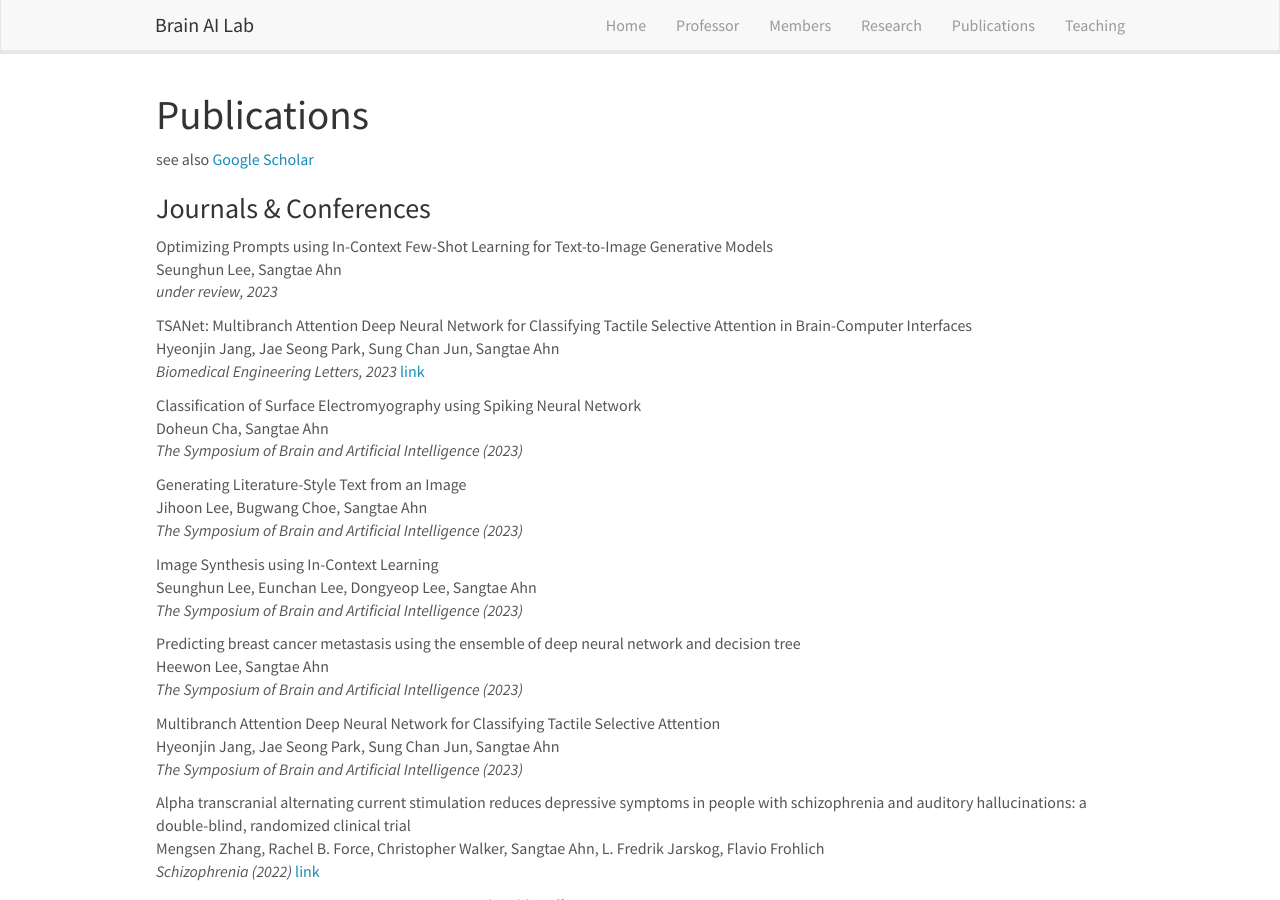
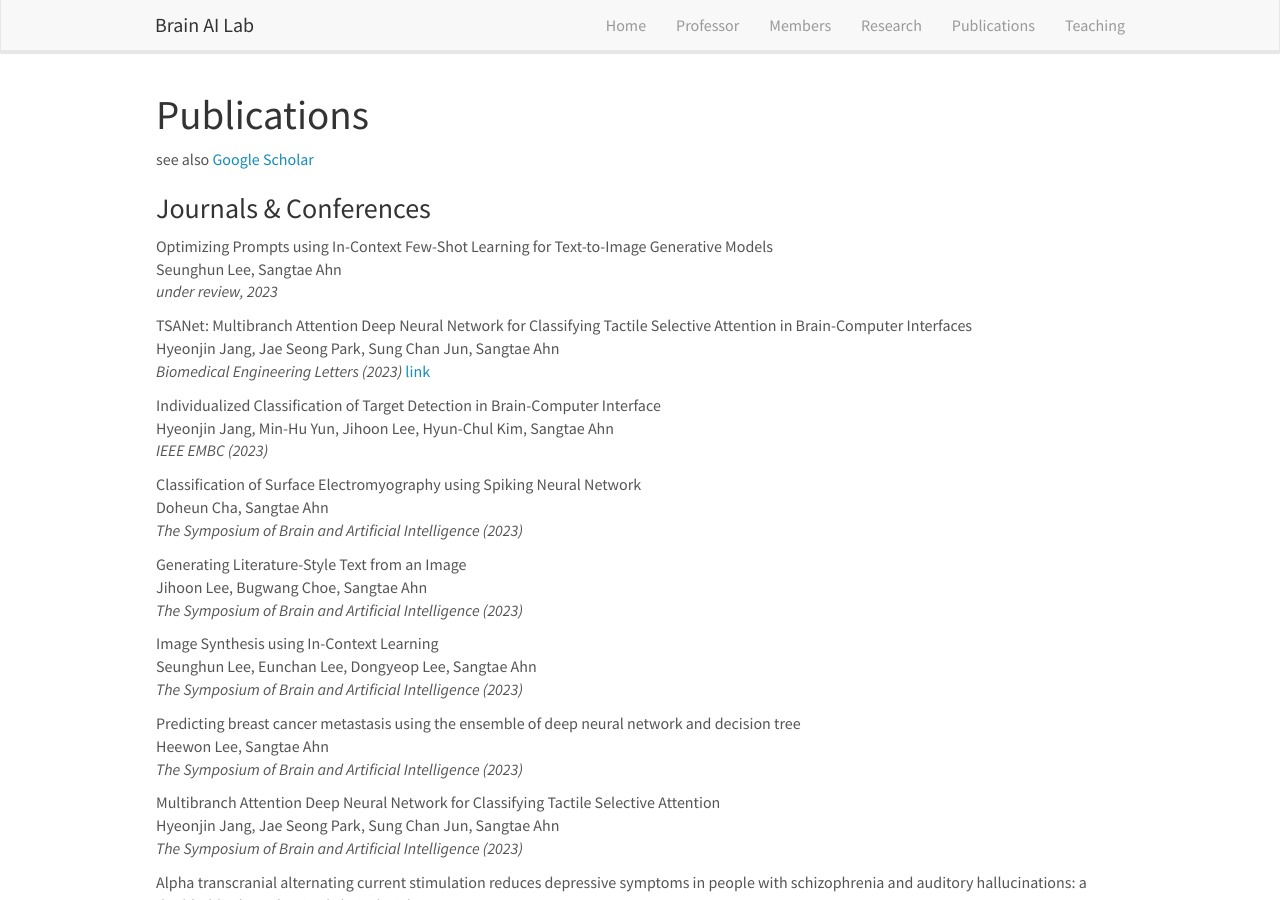
Before and after one commit to KNU-BrainAI/knu-brainai.github.io, a Jekyll site: the page built from _pages/publications.md, in a window 1280 px wide and 900 px high. Built offline with Jekyll 4.4.1, drawn with Linux system fonts in a browser that asks for light colours; nearby versions of some CDN libraries.

Commit message:
Update publist.yml

```diff
--- a/_data/publist.yml
+++ b/_data/publist.yml
@@ -4,10 +4,14 @@
 
 - title: "TSANet: Multibranch Attention Deep Neural Network for Classifying Tactile Selective Attention in Brain-Computer Interfaces"
   authors: Hyeonjin Jang, Jae Seong Park, Sung Chan Jun, Sangtae Ahn
-  journal: Biomedical Engineering Letters, 2023
+  journal: Biomedical Engineering Letters (2023)
   link:
     url: https://link.springer.com/article/10.1007/s13534-023-00309-4
     display: link
+
+- title: "Individualized Classification of Target Detection in Brain-Computer Interface"
+  authors: Hyeonjin Jang, Min-Hu Yun, Jihoon Lee, Hyun-Chul Kim, Sangtae Ahn
+  journal: IEEE EMBC (2023)
 
 - title: "Classification of Surface Electromyography using Spiking Neural Network"
   authors: Doheun Cha, Sangtae Ahn
```
